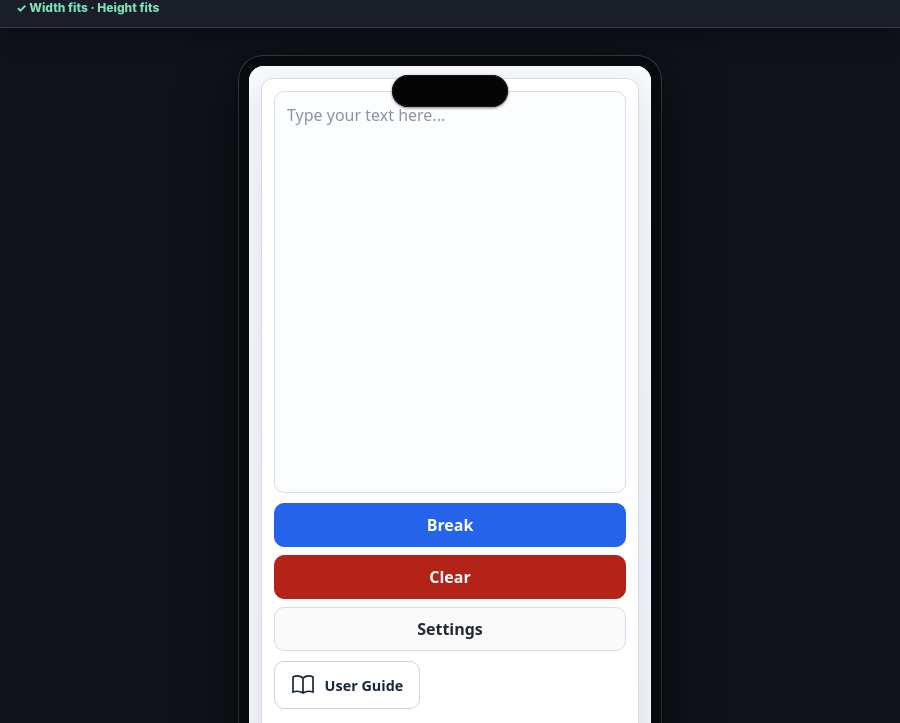
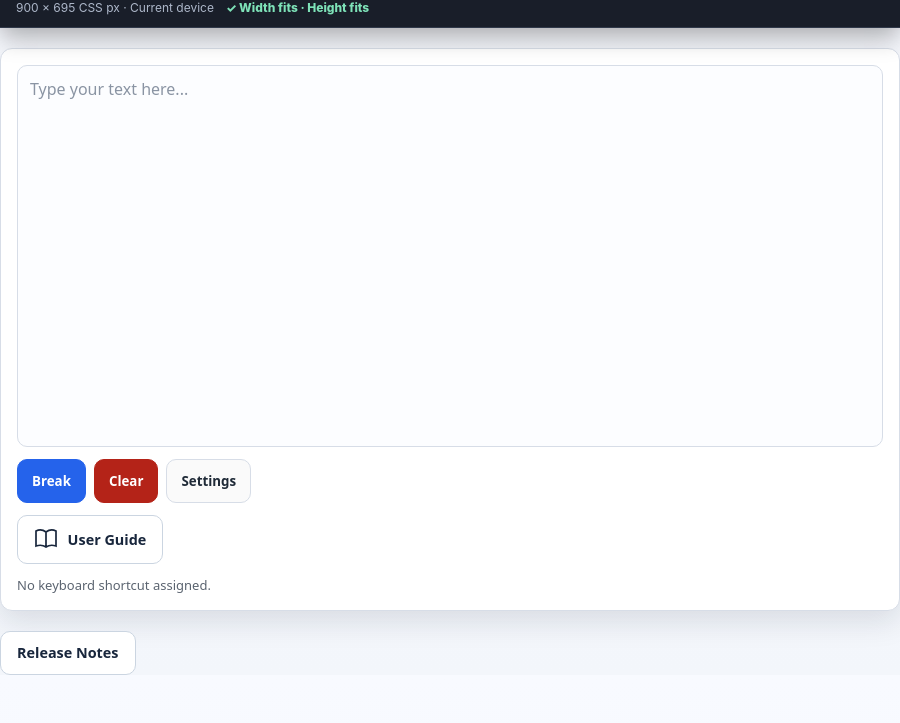
Before and after one commit to chrismuha/sentence-maker, an Electron app: page dev-preview.html in a window 900 px wide. Shown: the part 77-800 px from the top of the page. Drawn offline with Linux system fonts and the light colour scheme.

Commit message:
Default web screen tester to the current device
Fill the available browser area on startup and follow viewport resizing. Preserve fixed device presets, rotation, custom sizing, and project-specific preview controls. Clear simulated safe-area overrides when returning to Current device. Verify sizing and preset transitions across all 17 preview pages.

```diff
--- a/dev-preview.html
+++ b/dev-preview.html
@@ -47,6 +47,10 @@
     .home-indicator.hidden { display: none; }
     iframe { display: block; width: 100%; height: 100%; border: 0; border-radius: 15px; background: white; }
     @media (max-width: 700px) { main { padding: 14px; } .toolbar { position: static; } }
+    /* Current device uses the available browser area, without a simulated frame. */
+    main.current-device { padding: 0; display: block; overflow: hidden; }
+    .device.current-device { width: 100%; height: 100%; padding: 0; border-radius: 0; box-shadow: none; transition: none; }
+    .device.current-device iframe { border-radius: 0; }
   </style>
 </head>
 <body>
@@ -54,6 +58,7 @@
     <div class="brand"><strong>Sentence Maker responsive preview</strong><span>Choose a viewport to test the responsive layout</span></div>
     <label><span>Device</span>
       <select id="preset">
+        <option value="current" selected>Current device</option>
         <option value="800x900">Foldable (Open)</option>
         <option value="344x882" data-cutout="punch">Foldable (Closed)</option>
         <option value="360x800" data-cutout="punch">Galaxy S</option>
@@ -63,7 +68,7 @@
         <option value="834x1210">iPad Pro 11-inch</option>
         <option value="1032x1376">iPad Pro 13-inch</option>
         <option value="360x780" data-cutout="notch" data-home-indicator>iPhone 13 mini</option>
-        <option value="402x874" data-cutout="island" data-home-indicator selected>iPhone 17</option>
+        <option value="402x874" data-cutout="island" data-home-indicator>iPhone 17</option>
         <option value="402x874" data-cutout="island" data-home-indicator>iPhone 17 Pro</option>
         <option value="440x956" data-cutout="island" data-home-indicator>iPhone 17 Pro Max</option>
         <option value="420x912" data-cutout="island" data-home-indicator>iPhone Air</option>
@@ -108,6 +113,7 @@
     const cutoutWidth = document.querySelector('#cutout-width');
     const cutoutHeight = document.querySelector('#cutout-height');
     const device = document.querySelector('#device');
+    const previewArea = document.querySelector('main');
     const dimensions = document.querySelector('#dimensions');
     const screenCutout = document.querySelector('#screen-cutout');
     const homeIndicator = document.querySelector('#home-indicator');
@@ -148,6 +154,11 @@
     function applySafeArea(option, cutout) {
       const root = appPreview.contentDocument?.documentElement;
       if (!root) return;
+      if (preset.value === 'current') {
+        root.style.removeProperty('--safe-area-inset-top');
+        root.style.removeProperty('--safe-area-inset-bottom');
+        return;
+      }
       const topInsets = { island: '54px', notch: '44px', punch: '36px' };
       const customOffsets = { island: 22, notch: 13, punch: 23 };
       const customInset = `${Math.max(0, Number(cutoutHeight.value) || 0) + (customOffsets[cutout] || 0)}px`;
@@ -190,14 +201,33 @@
       }
       dimensions.textContent = `${w} × ${h} CSS px${isCabinet ? ' main display · 4 screens' : ''}`;
     }
+    function updateCurrentDevice() {
+      if (preset.value !== 'current') return;
+      width.value = previewArea.clientWidth;
+      height.value = previewArea.clientHeight;
+      dimensions.textContent = `${width.value} × ${height.value} CSS px · Current device`;
+      auditLayout();
+    }
     function applyPreset() {
       custom.classList.toggle('visible', preset.value === 'custom');
       const option = preset.selectedOptions[0];
       applyCutout(option);
       homeIndicator.classList.toggle('hidden', !option?.hasAttribute('data-home-indicator'));
-      if (preset.value !== 'custom') resize(...preset.value.split('x'));
+      const isCurrent = preset.value === 'current';
+      previewArea.classList.toggle('current-device', isCurrent);
+      device.classList.toggle('current-device', isCurrent);
+      if (isCurrent) {
+        device.classList.remove('cabinet');
+        for (const property of ['width', 'height', '--cabinet-width', '--cabinet-height', '--preview-scale']) device.style.removeProperty(property);
+        updateCurrentDevice();
+      } else if (preset.value !== 'custom') {
+        resize(...preset.value.split('x'));
+      } else {
+        resize(width.value, height.value);
+      }
       window.setTimeout(auditLayout, 250);
     }
+    new ResizeObserver(updateCurrentDevice).observe(previewArea);
     preset.addEventListener('change', applyPreset);
     width.addEventListener('input', () => resize(width.value, height.value));
     height.addEventListener('input', () => resize(width.value, height.value));
```
Also changed, not shown: CHANGE_LIST.md (+6 -0 lines).
